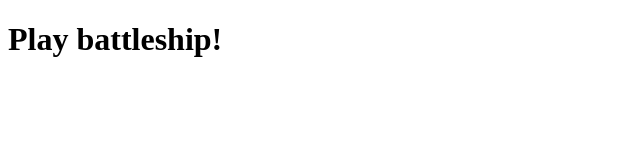
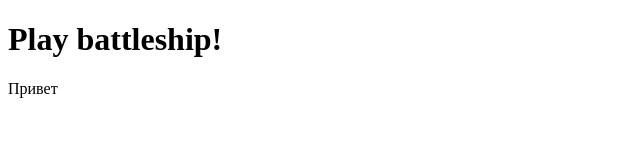
Before and after one commit to Slaventij336/Site2, a plain HTML site: page Index.html in a window 1280 px wide. Shown: the full height of the page, 0-640 px from the left. Drawn offline with Linux system fonts and the light colour scheme.

Commit message:
second commit

```diff
--- a/Index.html
+++ b/Index.html
@@ -9,6 +9,7 @@
  </head>
  <body>
  	<h1>Play battleship!</h1>
+ 	<p>Привет</p>
  	<script src="common.js"></script>
 
 
```
